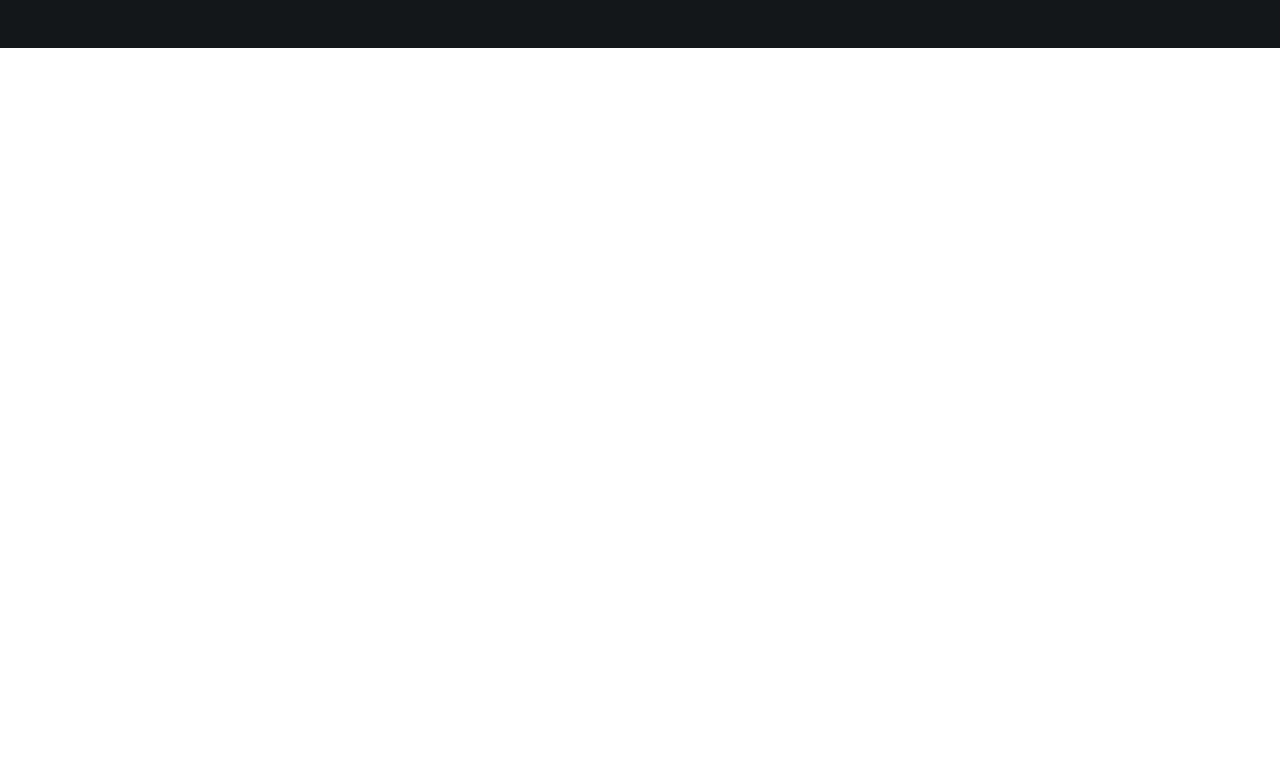
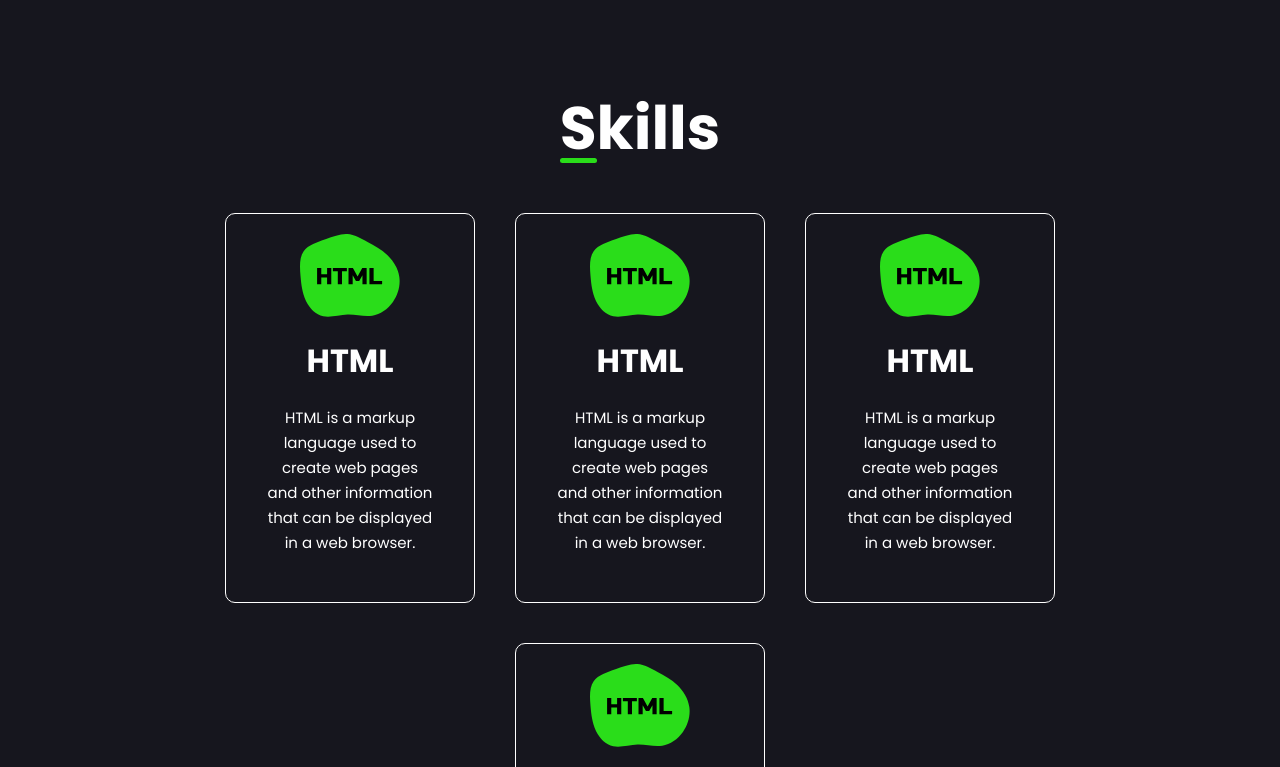
Before and after one commit to Gusta-snt/portfolio-v2, a React (Vite) app: page / in a window 1280 px wide. Shown: the part 1513-2280 px from the top of the page. Before the commit the page ends 1561 px from the top, so only its background shows below. Built offline with nearby package versions, Linux system fonts and the light colour scheme.

Commit message:
Create Skills

```diff
--- a/src/components/Main/index.jsx
+++ b/src/components/Main/index.jsx
@@ -1,6 +1,7 @@
 import './style.css'
 import Home from './../Home'
 import Projects from './../Projects'
+import Skills from './../Skills'
 
 function Main() {
     return (
@@ -8,6 +9,7 @@ function Main() {
             <Home />
 	    <hr />
 	    <Projects />
+	    <Skills />
         </main>
     )
 }
--- /dev/null
+++ b/src/components/SkillCard/index.jsx
@@ -0,0 +1,15 @@
+import './style.css'
+
+import htmlLogo from './../../assets/html-logo.svg'
+
+function SkillCard() {
+    return (
+        <article className="skill-card">
+            <img src={htmlLogo}/>
+	    <h3>HTML</h3>
+	    <p>HTML is a markup language used to create web pages and other information that can be displayed in a web browser.</p>
+        </article>
+    )
+}
+
+export default SkillCard
--- /dev/null
+++ b/src/components/SkillCard/style.css
@@ -0,0 +1,25 @@
+.skill-card {
+    width: 250px;
+    height: 390px;
+    border: 1px solid white;
+    border-radius: 10px;
+    display: flex;
+    flex-direction: column;
+    align-items: center;
+    padding: 20px 30px;
+    gap: 20px;
+}
+
+.skill-card img {
+    max-width: 100px;
+}
+
+.skill-card h3 {
+    font-size: 32px;
+}
+
+.skill-card p {
+    width: 90%;
+    font-size: 15px;
+    text-align: center;
+}
--- /dev/null
+++ b/src/components/Skills/index.jsx
@@ -0,0 +1,20 @@
+import './style.css'
+
+import SectionTitle from './../SectionTitle'
+import SkillCard from './../SkillCard'
+
+function Skills() {
+    return (
+        <section className="skills">
+            <SectionTitle>Skills</SectionTitle>
+	    <div>
+	    	<SkillCard />
+	        <SkillCard />
+	        <SkillCard />
+	        <SkillCard />
+	    </div>
+        </section>
+    )
+}
+
+export default Skills
--- /dev/null
+++ b/src/components/Skills/style.css
@@ -0,0 +1,17 @@
+.skills {
+    display: flex;
+    height: auto;
+    flex-direction: column;
+    align-items: center;
+    justify-content: center;
+    gap: 50px;
+    padding: 50px 0px;
+}
+
+.skills div {
+    display: flex;
+    flex-wrap: wrap;
+    justify-content: center;
+    width: 80%;
+    gap: 40px;
+}
```
Also changed, not shown: src/assets/html-logo.svg (added).
